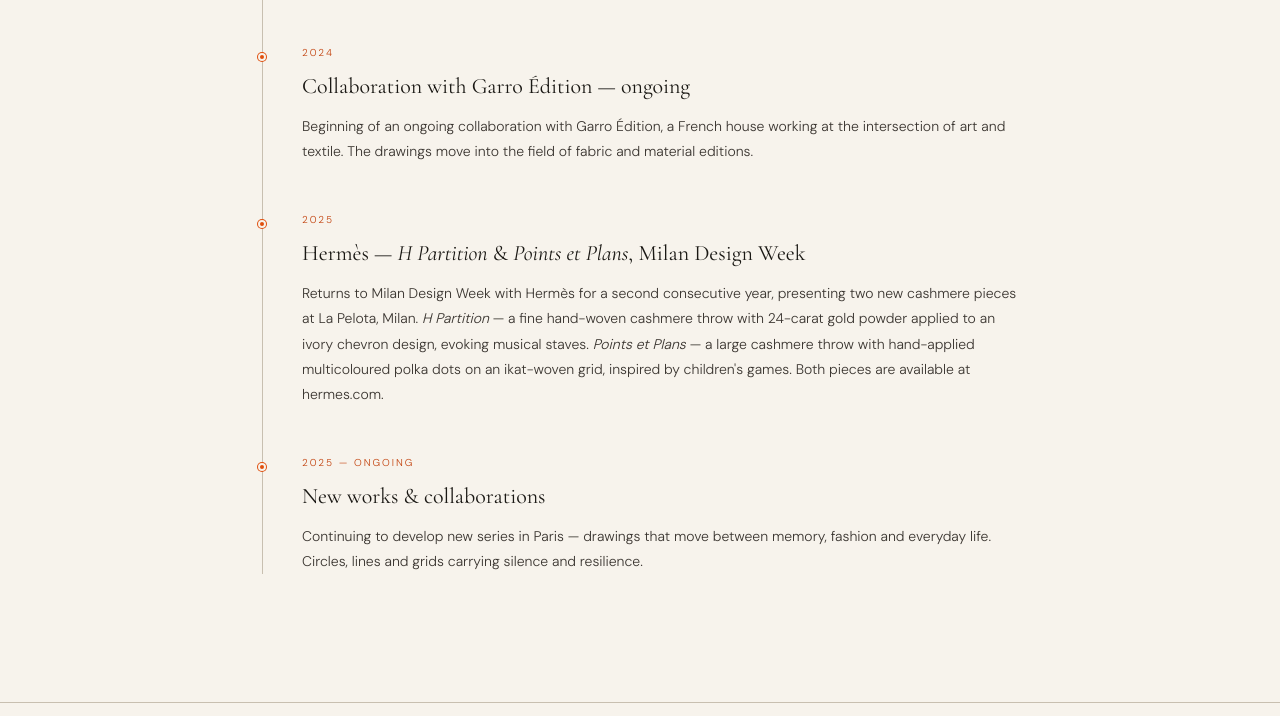
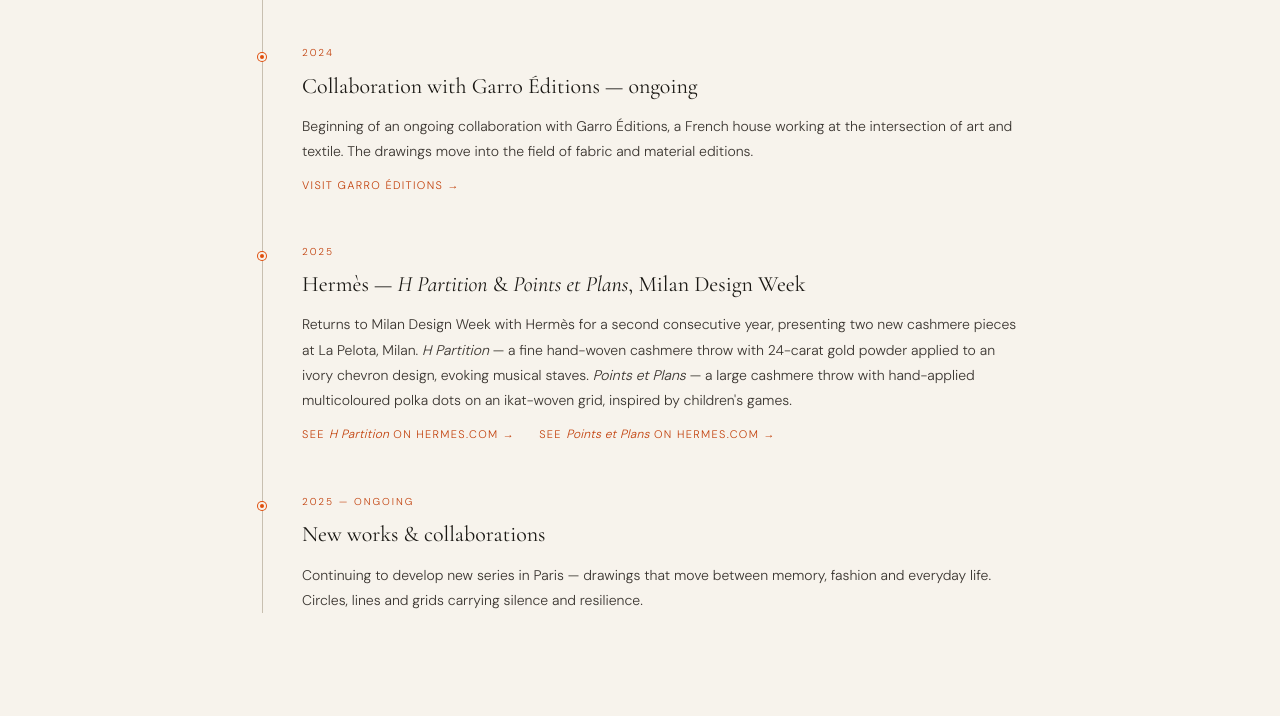
Before and after one commit to amerart/PORTFOLIO, a plain HTML site: page timeline.html in a window 1280 px wide. Shown: the part 1177-1893 px from the top of the page. Drawn offline with nearby package versions, Linux system fonts and the light colour scheme.

Commit message:
Timeline: Hermès and Garro Éditions links
Co-Authored-By: Claude Opus 5.5 <noreply@anthropic.com>

```diff
--- a/style.css
+++ b/style.css
@@ -823,6 +823,22 @@ footer {
   color: var(--ink2);
   line-height: 1.8;
 }
+.tl-links {
+  display: flex;
+  flex-wrap: wrap;
+  gap: 8px 24px;
+  margin-top: 12px;
+}
+.tl-links a {
+  font-size: 11px;
+  letter-spacing: .12em;
+  text-transform: uppercase;
+  color: var(--accent-text);
+  text-decoration: none;
+  border-bottom: 1px solid transparent;
+}
+.tl-links a em { text-transform: none; letter-spacing: .02em; font-size: 12px; }
+.tl-links a:hover { border-bottom-color: var(--accent); }
 [dir="rtl"] .timeline-list { padding-left: 0; padding-right: 40px; }
 [dir="rtl"] .timeline-list::before { left: auto; right: 0; }
 [dir="rtl"] .tl-item::before { left: auto; right: -44px; }
--- a/timeline.html
+++ b/timeline.html
@@ -188,18 +188,21 @@
       <!-- 2024 Garro -->
       <div class="tl-item cap cap-en active" lang="en">
         <p class="tl-year">2024</p>
-        <h2 class="tl-title">Collaboration with Garro Édition — ongoing</h2>
-        <p class="tl-body">Beginning of an ongoing collaboration with Garro Édition, a French house working at the intersection of art and textile. The drawings move into the field of fabric and material editions.</p>
+        <h2 class="tl-title">Collaboration with Garro Éditions — ongoing</h2>
+        <p class="tl-body">Beginning of an ongoing collaboration with Garro Éditions, a French house working at the intersection of art and textile. The drawings move into the field of fabric and material editions.</p>
+        <p class="tl-links"><a href="https://www.garro-editions.com/" target="_blank" rel="noopener noreferrer">Visit Garro Éditions →</a></p>
       </div>
       <div class="tl-item cap cap-fr" lang="fr">
         <p class="tl-year">2024</p>
-        <h2 class="tl-title">Collaboration avec Garro Édition — en cours</h2>
-        <p class="tl-body">Début d'une collaboration continue avec Garro Édition, une maison française travaillant à l'intersection de l'art et du textile. Les dessins s'inscrivent dans le champ des éditions en tissu et en matière.</p>
+        <h2 class="tl-title">Collaboration avec Garro Éditions — en cours</h2>
+        <p class="tl-body">Début d'une collaboration continue avec Garro Éditions, une maison française travaillant à l'intersection de l'art et du textile. Les dessins s'inscrivent dans le champ des éditions en tissu et en matière.</p>
+        <p class="tl-links"><a href="https://www.garro-editions.com/" target="_blank" rel="noopener noreferrer">Découvrir Garro Éditions →</a></p>
       </div>
       <div class="tl-item cap cap-ar" lang="ar">
         <p class="tl-year">2024</p>
-        <h2 class="tl-title">تعاون مع Garro Édition — مستمر</h2>
-        <p class="tl-body">بداية تعاون مستمر مع Garro Édition، دار فرنسية تعمل عند تقاطع الفن والنسيج. تنتقل الرسومات إلى مجال الإصدارات النسيجية والمادية.</p>
+        <h2 class="tl-title">تعاون مع Garro Éditions — مستمر</h2>
+        <p class="tl-body">بداية تعاون مستمر مع Garro Éditions، دار فرنسية تعمل عند تقاطع الفن والنسيج. تنتقل الرسومات إلى مجال الإصدارات النسيجية والمادية.</p>
+        <p class="tl-links"><a href="https://www.garro-editions.com/" target="_blank" rel="noopener noreferrer">اكتشف <bdi>Garro Éditions</bdi> ←</a></p>
       </div>
 
       <!-- 2025 Hermès H Partition + Points et Plans -->
@@ -210,7 +213,10 @@
           Returns to Milan Design Week with Hermès for a second consecutive year, presenting two new cashmere pieces at La Pelota, Milan.
           <em>H Partition</em> — a fine hand-woven cashmere throw with 24-carat gold powder applied to an ivory chevron design, evoking musical staves.
           <em>Points et Plans</em> — a large cashmere throw with hand-applied multicoloured polka dots on an ikat-woven grid, inspired by children's games.
-          Both pieces are available at <a href="https://www.hermes.com" target="_blank" rel="noopener noreferrer">hermes.com</a>.
+        </p>
+        <p class="tl-links">
+          <a href="https://www.hermes.com/fr/fr/product/plaid-h-partition-H104839Mv01/" target="_blank" rel="noopener noreferrer">See <em>H Partition</em> on hermes.com →</a>
+          <a href="https://www.hermes.com/fr/fr/product/plaid-points-et-plans-H104855Mv01/" target="_blank" rel="noopener noreferrer">See <em>Points et Plans</em> on hermes.com →</a>
         </p>
       </div>
       <div class="tl-item cap cap-fr" lang="fr">
@@ -220,7 +226,10 @@
           Retour à la Milan Design Week avec Hermès pour la deuxième année consécutive, avec deux nouvelles pièces en cachemire présentées à La Pelota, Milan.
           <em>H Partition</em> — un plaid en cachemire tissé main avec de la poudre d'or 24 carats appliquée sur un motif chevron ivoire, évoquant des portées musicales.
           <em>Points et Plans</em> — un grand plaid en cachemire orné de points de couleur appliqués à la main sur une trame ikat, inspiré des jeux d'enfance.
-          Les deux pièces sont disponibles sur <a href="https://www.hermes.com" target="_blank" rel="noopener noreferrer">hermes.com</a>.
+        </p>
+        <p class="tl-links">
+          <a href="https://www.hermes.com/fr/fr/product/plaid-h-partition-H104839Mv01/" target="_blank" rel="noopener noreferrer">Voir <em>H Partition</em> sur hermes.com →</a>
+          <a href="https://www.hermes.com/fr/fr/product/plaid-points-et-plans-H104855Mv01/" target="_blank" rel="noopener noreferrer">Voir <em>Points et Plans</em> sur hermes.com →</a>
         </p>
       </div>
       <div class="tl-item cap cap-ar" lang="ar">
@@ -230,7 +239,10 @@
           عودة إلى أسبوع تصميم ميلانو مع Hermès للسنة الثانية على التوالي، بتقديم قطعتين جديدتين من الكشمير في La Pelota، ميلانو.
           <em>H Partition</em> — بطانية كشمير منسوجة يدويًا مع مسحوق ذهب عيار 24 قيراطًا مطبق على تصميم شيفرون عاجي يستحضر المدرجات الموسيقية.
           <em>Points et Plans</em> — بطانية كشمير كبيرة مزينة بنقاط ملونة متعددة مطبقة يدويًا على نسيج إيكات، مستوحاة من ألعاب الأطفال.
-          القطعتان متاحتان على <a href="https://www.hermes.com" target="_blank" rel="noopener noreferrer">hermes.com</a>.
+        </p>
+        <p class="tl-links">
+          <a href="https://www.hermes.com/fr/fr/product/plaid-h-partition-H104839Mv01/" target="_blank" rel="noopener noreferrer">شاهد <bdi><em>H Partition</em></bdi> على <bdi>hermes.com</bdi> ←</a>
+          <a href="https://www.hermes.com/fr/fr/product/plaid-points-et-plans-H104855Mv01/" target="_blank" rel="noopener noreferrer">شاهد <bdi><em>Points et Plans</em></bdi> على <bdi>hermes.com</bdi> ←</a>
         </p>
       </div>
 
```
